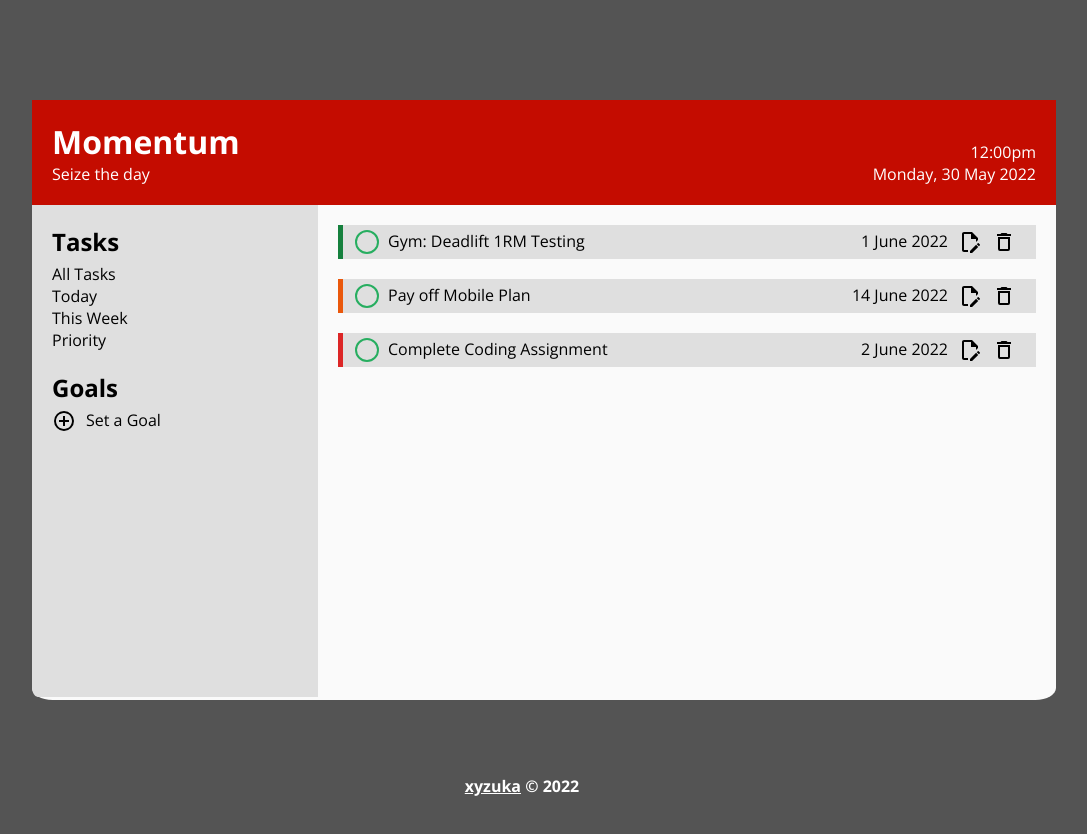
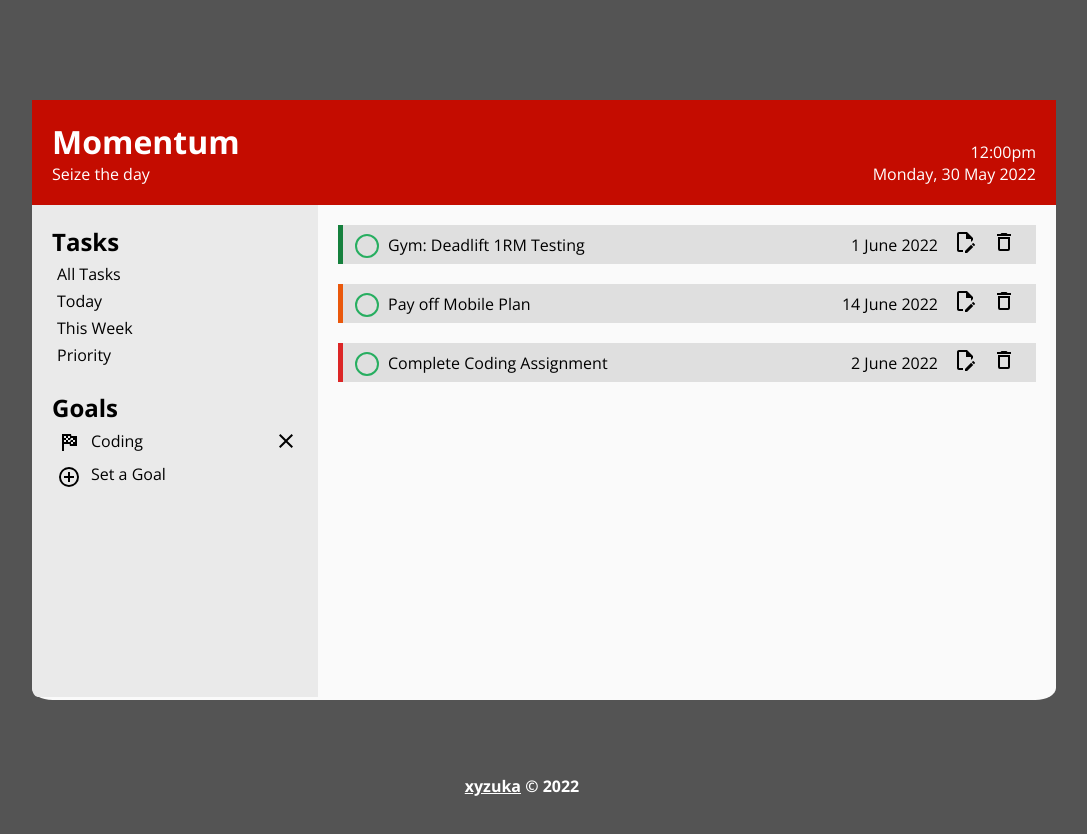
Before and after one commit to xyzuka/To-Do-List, a website built with webpack: page src/template.html in a window 1280 px wide. Shown: the whole page, without its empty margins (118-1205 px from the left). Built offline with nearby package versions, Linux system fonts and the light colour scheme.

Commit message:
goal section css

```diff
--- a/src/style.css
+++ b/src/style.css
@@ -8,6 +8,7 @@
   --main-red:#C40C00;
   --main-grey: #DFDFDF;
   --main-white: #FAFAFA;
+  --light-white: #eaeaea;
   --white-text: white;
   --black-text: #1C1917;
   --grey-text: #44403C;
@@ -91,7 +92,7 @@ footer {
 .left-section {
   padding: 20px;
   width: 25%;
-  background-color: var(--main-grey);
+  background-color: var(--light-white);
   border-radius: 0 0 0 2%;
 }
 
@@ -99,8 +100,26 @@ footer {
   margin-top: 20px;
 }
 
+.button {
+  padding-bottom: 5px;
+  padding-left: 5px;
+  display: flex;
+  align-items: center;
+}
+
 .main-header {
   padding-bottom: 5px;
+}
+
+.goal {
+  display: flex;
+  justify-content: space-between;
+  align-items: center;
+}
+
+.goal,
+.goal-sign {
+  display: flex;
 }
 
 .set-goal-prompt {
@@ -113,6 +132,8 @@ footer {
 
 .button:hover {
   cursor: pointer;
+  font-weight: bold;
+  background-color: var(--main-grey);
 }
 
 .task-btn:hover,
@@ -179,12 +200,13 @@ label::after {
 
 .check-and-title {
   display: flex;
-
+  align-items: center;
 }
 
 .to-do-options {
   display: flex;
   gap: 10px;
+  align-items: center;
 }
 
 .to-do-task {
--- a/src/template.html
+++ b/src/template.html
@@ -29,8 +29,21 @@
           </div>
           <div class="goals-section">
             <h2 class="main-header">Goals</h2>
-            <div class="set-goal-prompt">
-              <svg style="width:24px;height:24px" viewBox="0 0 24 24" class="button">
+            <div class="goal button">
+              <div class="goal-sign">
+                <svg style="width:24px;height:24px" viewBox="0 0 24 24">
+                  <path fill="currentColor" d="M14.4,6H20V16H13L12.6,14H7V21H5V4H14L14.4,6M14,14H16V12H18V10H16V8H14V10L13,8V6H11V8H9V6H7V8H9V10H7V12H9V10H11V12H13V10L14,12V14M11,10V8H13V10H11M14,10H16V12H14V10Z" />
+                </svg>
+                <ul class="goal button set-goal-text button">Coding</ul>
+              </div>
+              <div class="delete-btn">
+                <svg style="width:24px;height:24px" viewBox="0 0 24 24">
+                  <path fill="currentColor" d="M19,6.41L17.59,5L12,10.59L6.41,5L5,6.41L10.59,12L5,17.59L6.41,19L12,13.41L17.59,19L19,17.59L13.41,12L19,6.41Z" />
+                </svg>
+              </div>
+            </div>
+            <div class="set-goal-prompt button">
+              <svg style="width:24px;height:24px" viewBox="0 0 24 24">
                 <path fill="currentColor" d="M12,20C7.59,20 4,16.41 4,12C4,7.59 7.59,4 12,4C16.41,4 20,7.59 20,12C20,16.41 16.41,20 12,20M12,2A10,10 0 0,0 2,12A10,10 0 0,0 12,22A10,10 0 0,0 22,12A10,10 0 0,0 12,2M13,7H11V11H7V13H11V17H13V13H17V11H13V7Z" />
              </svg>
               <ul class="set-goal-text button">Set a Goal</ul>
@@ -90,7 +103,6 @@
             </svg>
             </div>
           </section>
-
         </div>
       </div>
     </div>
```
Also changed, not shown: dist/index.html, dist/main.js.
